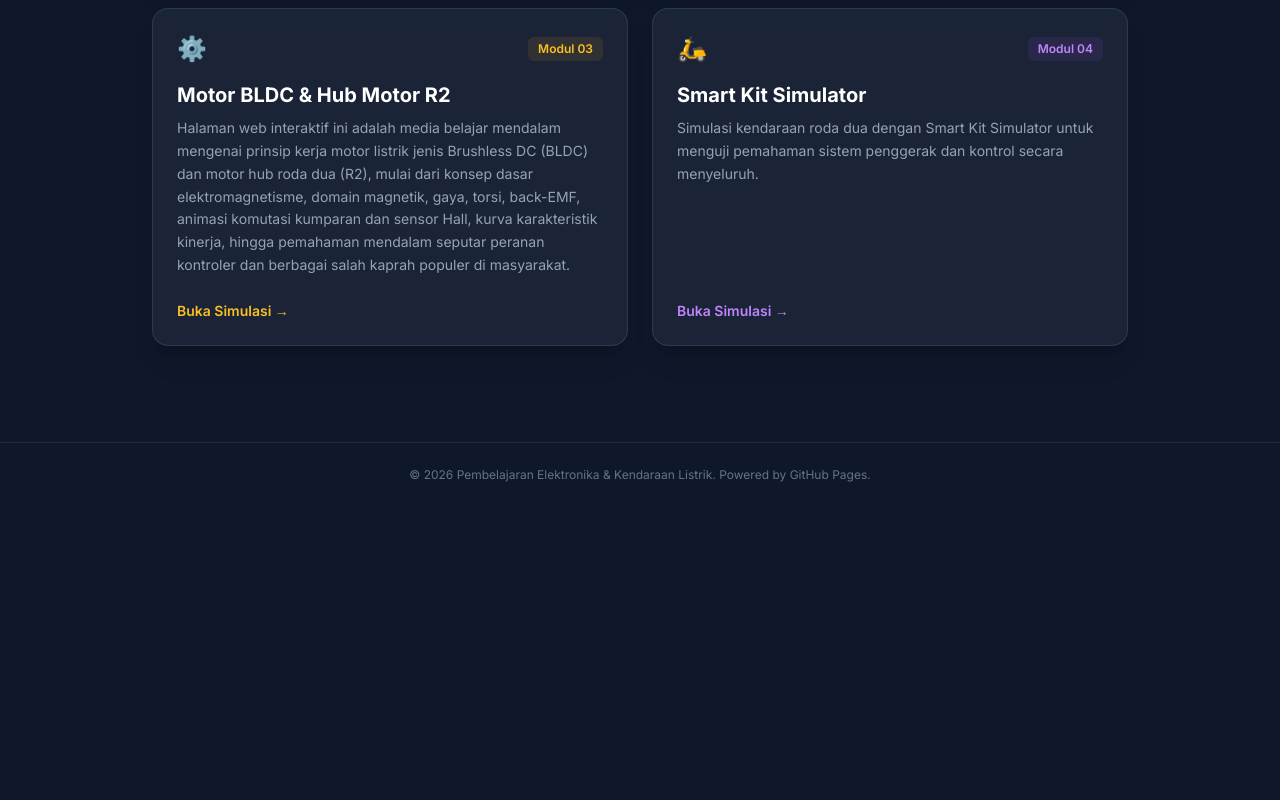
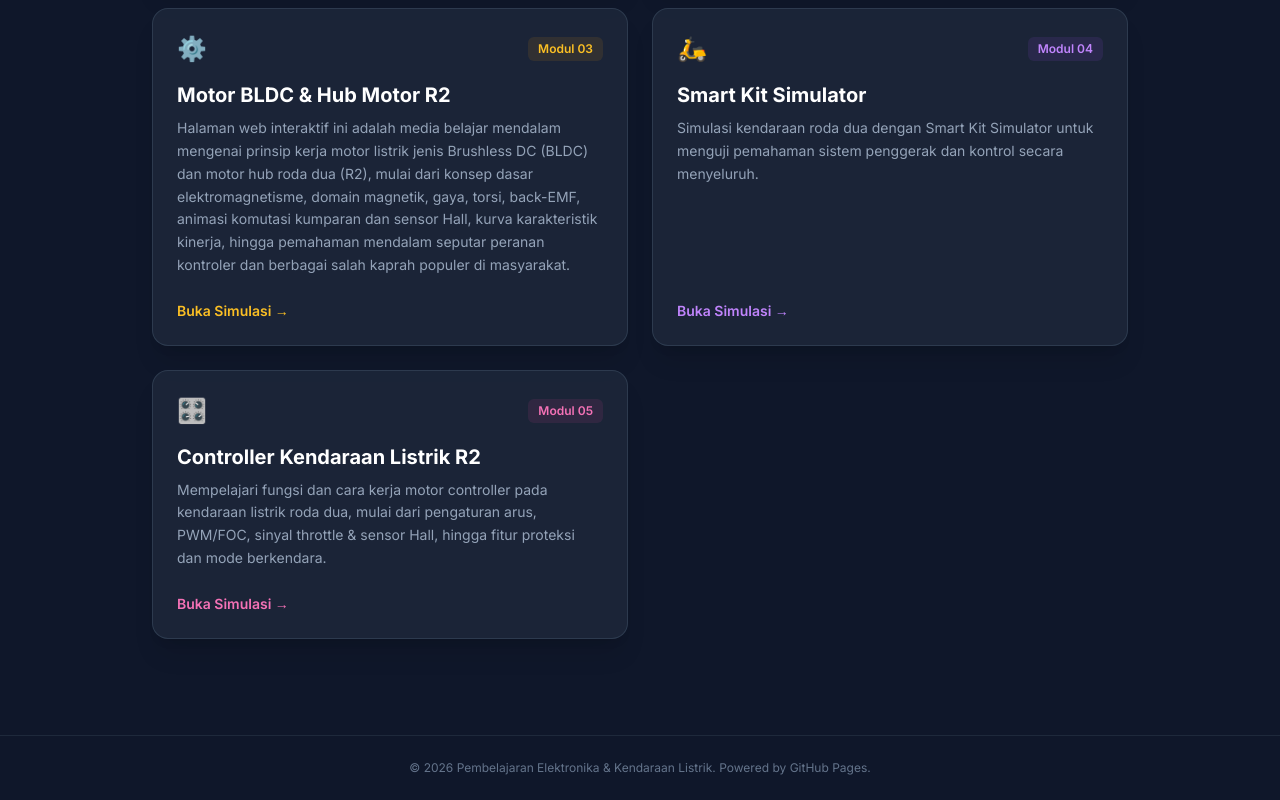
Before and after one commit to izr-dev/ev, a plain HTML site: page index.html in a window 1280 px wide. Shown: the part 1614-2414 px from the top of the page. Before the commit the page ends 2121 px from the top, so only its background shows below. Drawn offline with nearby package versions, Linux system fonts and the light colour scheme.

Commit message:
Update index.html

```diff
--- a/index.html
+++ b/index.html
@@ -272,6 +272,25 @@
                 </div>
             </a>
 
+            <!-- Card 5: Controller -->
+            <a href="controller.html" class="group bg-slate-800/80 hover:bg-slate-800 border border-slate-700/80 hover:border-pink-500/50 rounded-2xl p-6 transition-all duration-300 shadow-xl hover:shadow-pink-500/10 flex flex-col justify-between">
+                <div>
+                    <div class="flex items-center justify-between mb-4">
+                        <span class="text-2xl">🎛️</span>
+                        <span class="text-xs font-semibold text-pink-400 bg-pink-500/10 px-2.5 py-1 rounded-md group-hover:bg-pink-500 group-hover:text-white transition-colors">Modul 05</span>
+                    </div>
+                    <h3 class="text-xl font-bold text-white mb-2 group-hover:text-pink-400 transition-colors">
+                        Controller Kendaraan Listrik R2
+                    </h3>
+                    <p class="text-slate-400 text-sm leading-relaxed mb-6">
+                        Mempelajari fungsi dan cara kerja motor controller pada kendaraan listrik roda dua, mulai dari pengaturan arus, PWM/FOC, sinyal throttle &amp; sensor Hall, hingga fitur proteksi dan mode berkendara.
+                    </p>
+                </div>
+                <div class="flex items-center text-sm font-semibold text-pink-400 group-hover:translate-x-1 transition-transform">
+                    Buka Simulasi &rarr;
+                </div>
+            </a>
+
         </div>
     </main>
 
```
